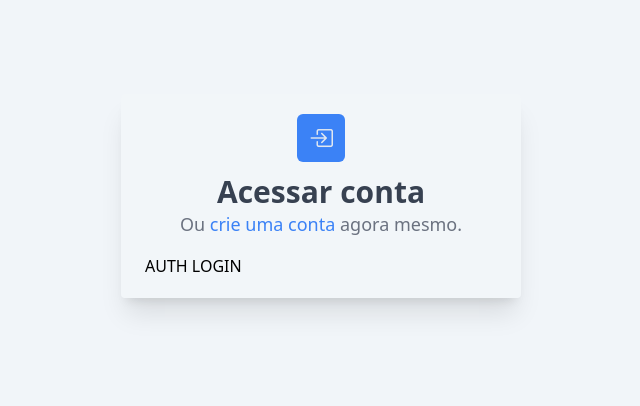
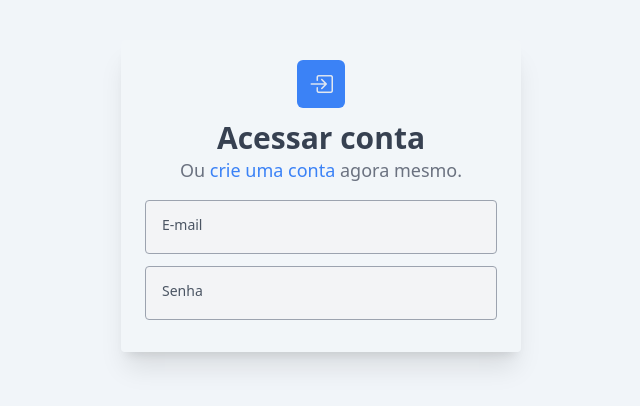
Before and after one commit to ernandesrs/pproj_vuepanel, a Vue app: page /auth/login in a window 1280 px wide. Shown: the part 204-610 px from the top of the page, without its empty margins (319-959 px from the left). Built offline with nearby package versions, Linux system fonts and the light colour scheme.

Commit message:
Component: input form group

```diff
--- /dev/null
+++ b/src/components/Form/InputForm.vue
@@ -0,0 +1,49 @@
+<template>
+    <input :type="type" :disabled="disabled" :readonly="readonly" v-model="value" :id="id"
+        :name="name" />
+</template>
+
+<script>
+export default {
+    props: {
+        modelValue: {
+            type: String,
+            default: null
+        },
+        id: {
+            type: String,
+            default: null
+        },
+        name: {
+            type: String,
+            default: null
+        },
+        type: {
+            type: String,
+            default: 'text'
+        },
+        readonly: {
+            type: Boolean,
+            default: false
+        },
+        disabled: {
+            type: Boolean,
+            default: false
+        }
+    },
+    data() {
+        return {
+            value: this.modelValue
+        }
+    },
+    watch: {
+        value(nv) {
+            this.$emit('update:modelValue', nv);
+        }
+    },
+}
+</script>
+
+<style lang="css" scoped>
+
+</style>
--- /dev/null
+++ b/src/components/Form/InputGroupForm.vue
@@ -0,0 +1,94 @@
+<template>
+    <div
+        :class="['custom-input-group', focused ? 'custom-input-group-focused' : '', errorMessage ? 'custom-input-group-invalid' : '']">
+        <LabelForm :for="attrs?.id" :text="label"
+            :class="['custom-label', focused ? 'custom-label-focused' : 'custom-label-not-focused']" />
+        <InputForm @focusin="inputFocusIn" @focusout="inputFocusOut"
+            :class="['custom-input', focused ? 'custom-input-focused' : '']"
+            v-model="value" v-bind="attrs" />
+    </div>
+    <small v-if="errorMessage" class="text-red-600" v-html="errorMessage"></small>
+</template>
+
+<script>
+
+import InputForm from './InputForm.vue';
+import LabelForm from './LabelForm.vue';
+
+export default {
+    components: { LabelForm, InputForm },
+    props: {
+        attrs: {
+            type: Object,
+            default: {}
+        },
+        label: {
+            type: String,
+            default: null
+        },
+        modelValue: {
+            type: String,
+            default: null
+        },
+        errorMessage: {
+            type: String,
+            default: null
+        }
+    },
+    data() {
+        return {
+            focused: this.modelValue?.length > 0 ? true : false,
+            value: this.modelValue
+        }
+    },
+    watch: {
+        value(nv) {
+            this.$emit('update:modelValue', nv);
+        }
+    },
+    methods: {
+        inputFocusIn() {
+            this.focused = true;
+        },
+        inputFocusOut() {
+            if (!(this.value?.length > 0))
+                this.focused = false;
+        }
+    },
+}
+</script>
+
+<style lang="css" scoped>
+.custom-input-group {
+    @apply flex flex-col justify-center bg-gray-100 border border-gray-400 py-1 px-4 rounded text-gray-600;
+}
+
+.custom-input-group-focused {
+    @apply bg-gray-50;
+}
+
+.custom-input-group-invalid {
+    @apply border-red-600 text-red-600;
+}
+
+.custom-label {
+    @apply relative z-0 duration-100 text-sm;
+}
+
+.custom-label-focused {
+    @apply text-gray-500;
+    transform: translateY(100%/5);
+}
+
+.custom-label-not-focused {
+    @apply translate-y-1/2;
+}
+
+.custom-input {
+    @apply relative z-10 w-full bg-transparent focus:outline-none -translate-y-1/2;
+}
+
+.custom-input-focused {
+    @apply translate-y-0;
+}
+</style>
--- /dev/null
+++ b/src/components/Form/LabelForm.vue
@@ -0,0 +1,28 @@
+<template>
+    <label :for="labelFor" v-html="text"></label>
+</template>
+
+<script>
+export default {
+    props: {
+        for: {
+            type: String,
+            default: null
+        },
+        text: {
+            type: String,
+            default: null
+        },
+    },
+
+    computed: {
+        labelFor() {
+            return this.for;
+        }
+    },
+}
+</script>
+
+<style lang="scss" scoped>
+
+</style>
--- a/src/layouts/AuthLayout.vue
+++ b/src/layouts/AuthLayout.vue
@@ -26,7 +26,9 @@
                     </p>
                 </div>
             </div>
-            <RouterView />
+            <div class="box-body">
+                <RouterView />
+            </div>
         </div>
     </div>
 </template>
@@ -78,4 +80,8 @@ a {
 .wrap-box>.box-header>.subtitle {
     @apply text-lg text-gray-500 font-normal;
 }
+
+.wrap-box>.box-body {
+    @apply bg-transparent;
+}
 </style>
--- a/src/views/Auth/LoginView.vue
+++ b/src/views/Auth/LoginView.vue
@@ -1,15 +1,44 @@
 <template>
-    <div>
-        AUTH LOGIN
+
+    <div class="mb-3">
+        <InputGroupForm :attrs="{
+            id: 'email',
+            name: 'email',
+            type: 'email'
+        }" label="E-mail" v-model="form.email" :error-message="form.errors.email" />
     </div>
+
+    <div class="mb-3">
+        <InputGroupForm :attrs="{
+            id: 'password',
+            name: 'password',
+            type: 'password'
+        }" label="Senha" v-model="form.password" :error-message="form.errors.password" />
+    </div>
+
 </template>
 
 <script>
+
+import InputGroupForm from '../../components/Form/InputGroupForm.vue';
+
 export default {
+    components: { InputGroupForm },
+    data() {
+        return {
+            form: {
+                email: '',
+                password: null,
+                errors: {
+                    email: '',
+                }
+            }
+        };
+    },
     created() {
         this.$store.commit("pageIcon", "bi bi-box-arrow-in-right");
         this.$store.commit("pageTitle", "Acessar conta");
-    }
+    },
 }
 </script>
 
```
